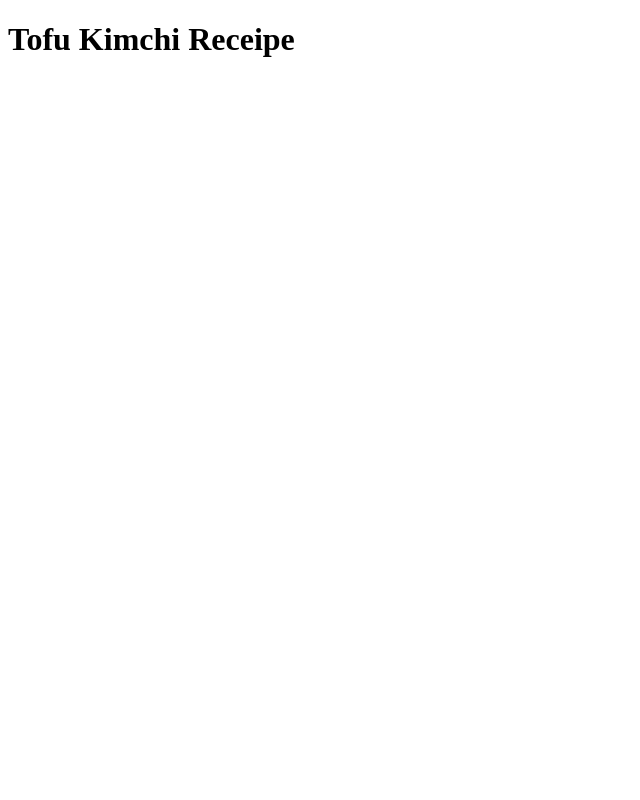
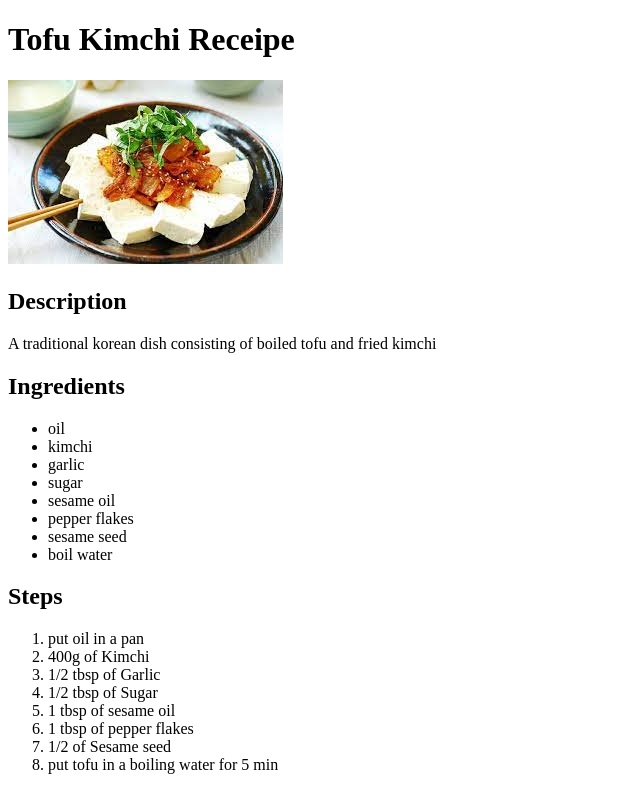
Before and after one commit to mcsj28/odin-recipes, a plain HTML site: page receipes/tofukimchi.html in a window 1280 px wide. Shown: the whole page, without its empty margins (0-640 px from the left). Drawn offline with Linux system fonts and the light colour scheme.

Commit message:
finished adding receipe for ssamjang, tofukimchi

```diff
--- a/receipes/tofukimchi.html
+++ b/receipes/tofukimchi.html
@@ -7,6 +7,30 @@
 </head>
 <body>
     <h1>Tofu Kimchi Receipe</h1>
-
+    <img src="tofukimchi.jpeg" alt="tofukimchi">
+    <h2>Description</h2>
+    <p>A traditional korean dish consisting of boiled tofu and fried kimchi</p>
+    <h2>Ingredients</h2>
+    <ul>
+        <li>oil</li>
+        <li>kimchi</li>
+        <li>garlic</li>
+        <li>sugar</li>
+        <li>sesame oil</li>
+        <li>pepper flakes</li>
+        <li>sesame seed</li>
+        <li>boil water</li>
+    </ul>
+    <h2>Steps</h2>
+    <ol>
+        <li>put oil in a pan</li>
+        <li>400g of Kimchi</li>
+        <li>1/2 tbsp of Garlic</li>
+        <li>1/2 tbsp of Sugar</li>
+        <li>1 tbsp of sesame oil</li>
+        <li>1 tbsp of pepper flakes</li>
+        <li>1/2 of Sesame seed</li>
+        <li>put tofu in a boiling water for 5 min</li>
+    </ol>
 </body>
 </html>
```
Also changed, not shown: receipes/ssamjangsauce.html (+25 -0 lines), receipes/ssamjang.jpeg (added), receipes/tofukimchi.jpeg (added).
